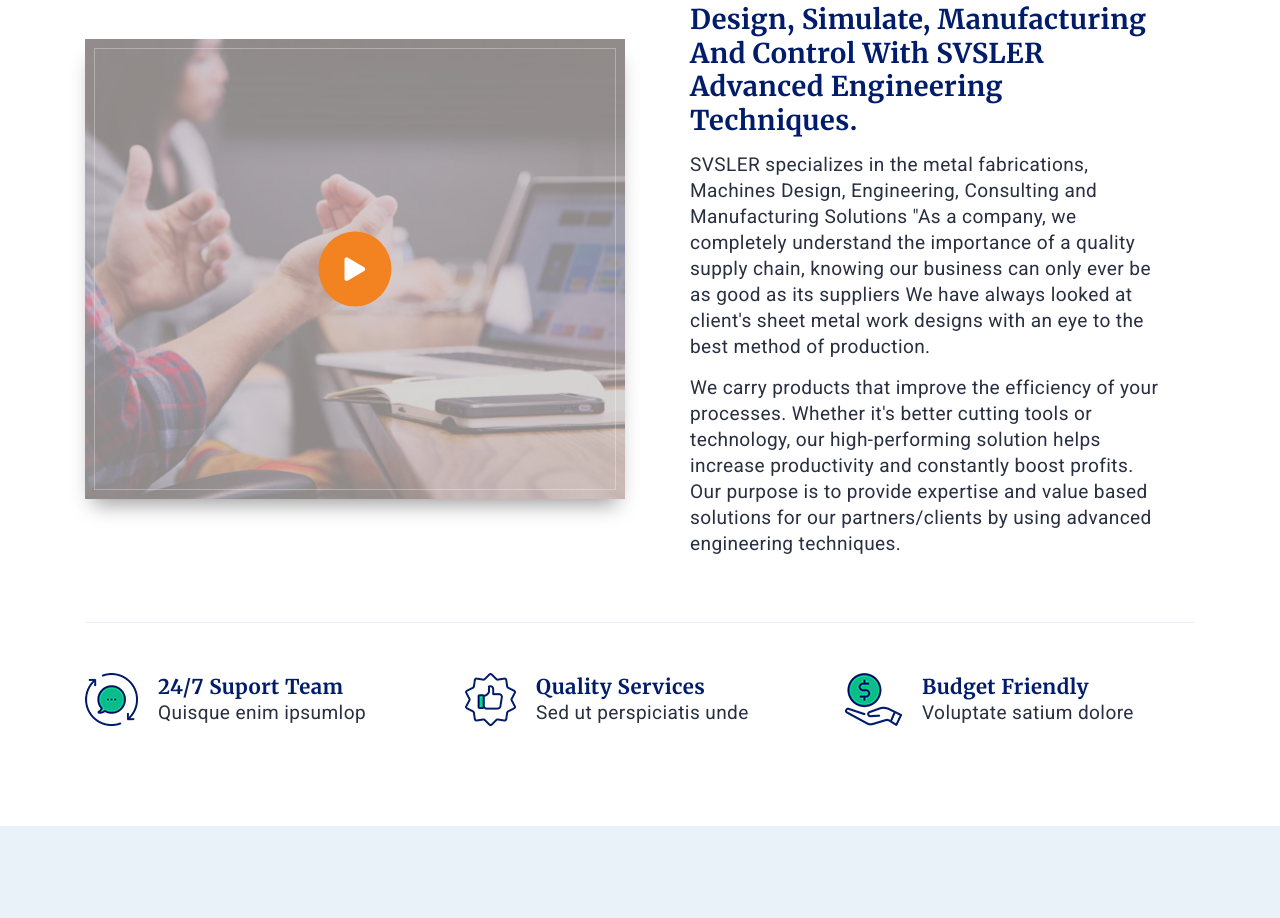
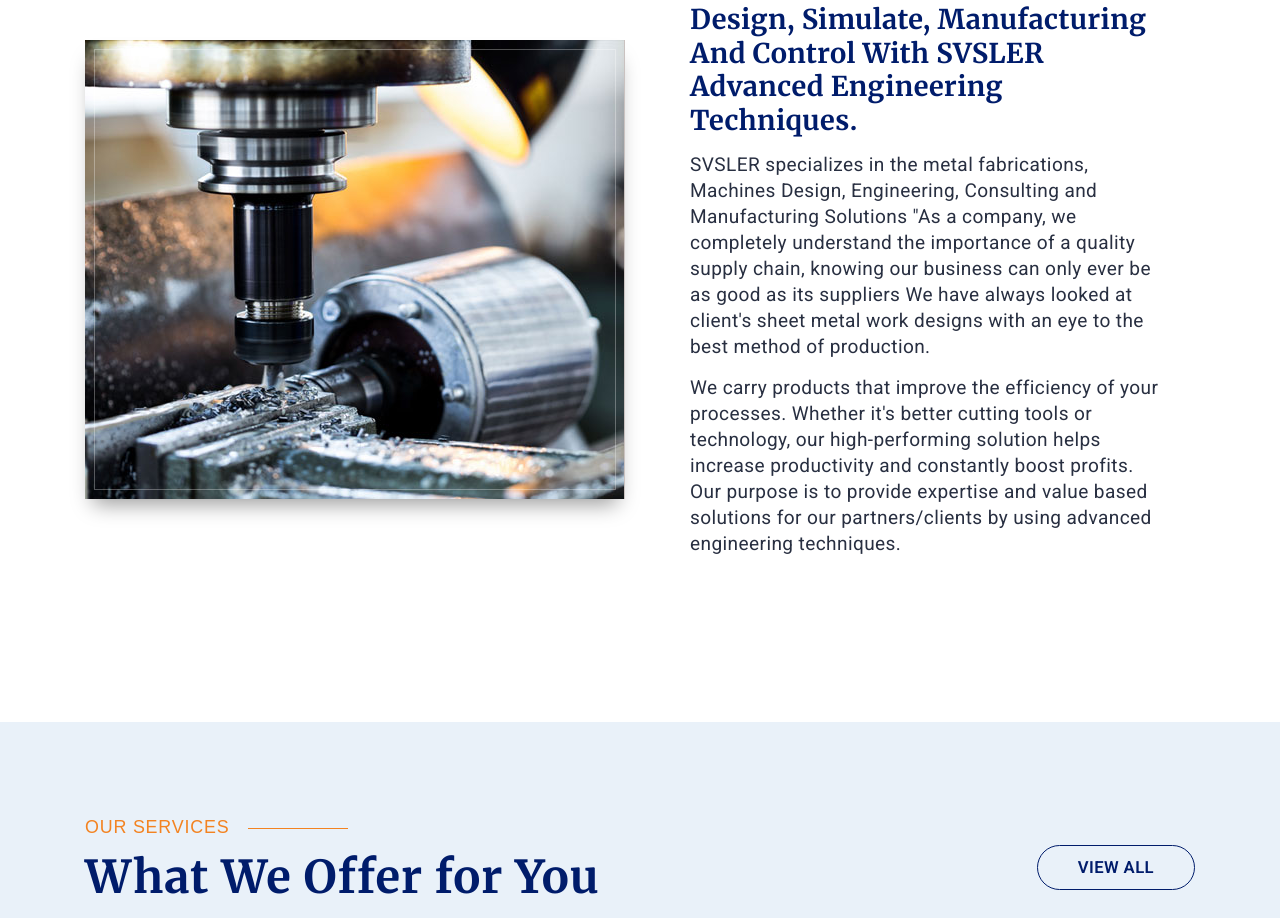
Before and after one commit to R-Ravinther/massavi, a plain HTML site: page index.html in a window 1280 px wide. Shown: the part 968-1886 px from the top of the page. Drawn offline with Linux system fonts and the light colour scheme.

Commit message:
updated about image

```diff
--- a/index.html
+++ b/index.html
@@ -181,10 +181,8 @@
             <div class="row align-items-xl-center mb-50">
                 <div class="col-lg-6">
                     <div class="relative img-lined bg-blue mx-auto shadow-1 wow fadeInLeft">
-                        <img src="img/about/about_video.jpg" alt="" class="opacity-3 w-100">
-                        <div class="blob green transform-center">
-                            <a href="https://www.youtube.com/watch?v=qtQgbdmIO30" class="popup-video"> <i class="fas fa-play"></i></a>
-                        </div>
+                        <img src="img/about/about.jpg" alt="">
+
                     </div>
                 </div>
                 <div class="col-lg-6">
@@ -204,49 +202,6 @@
                     </div>
                 </div>
             </div>
-
-            <div class="row">
-                <div class="col-12">
-                    <div class="hr-1 bg-light-white mb-50"></div>
-                </div>
-            </div>
-
-            <div class="row">
-                <div class="col-sm-4 text-center text-lg-left">
-                    <div class="icon-box d-flex flex-column flex-lg-row align-items-center">
-                        <div class="icon-img mr-20 mr-md-00 mb-md-10">
-                            <img src="img/feature/icon1.png" alt="Icon">
-                        </div>
-                        <div class="icon-text">
-                            <h5 class="f-700">24/7 Suport Team</h5>
-                            <p>Quisque enim ipsumlop</p>
-                        </div>
-                    </div>
-                </div>
-                <div class="col-sm-4 text-center text-lg-left">
-                    <div class="icon-box d-flex flex-column flex-lg-row align-items-center">
-                        <div class="icon-img mr-20 mr-md-00 mb-md-10">
-                            <img src="img/feature/icon2.png" alt="Icon">
-                        </div>
-                        <div class="icon-text">
-                            <h5 class="f-700">Quality Services</h5>
-                            <p>Sed ut perspiciatis unde</p>
-                        </div>
-                    </div>
-                </div>
-                <div class="col-sm-4 text-center text-lg-left">
-                    <div class="icon-box d-flex flex-column flex-lg-row align-items-center">
-                        <div class="icon-img mr-20 mr-md-00 mb-md-10">
-                            <img src="img/feature/icon3.png" alt="Icon">
-                        </div>
-                        <div class="icon-text">
-                            <h5 class="f-700">Budget Friendly</h5>
-                            <p class="mb-sm-00">Voluptate satium dolore</p>
-                        </div>
-                    </div>
-                </div>
-            </div>
-
         </div>
     </section>
     <!-- About us end -->
```
Also changed, not shown: img/about/about.jpg (added).
